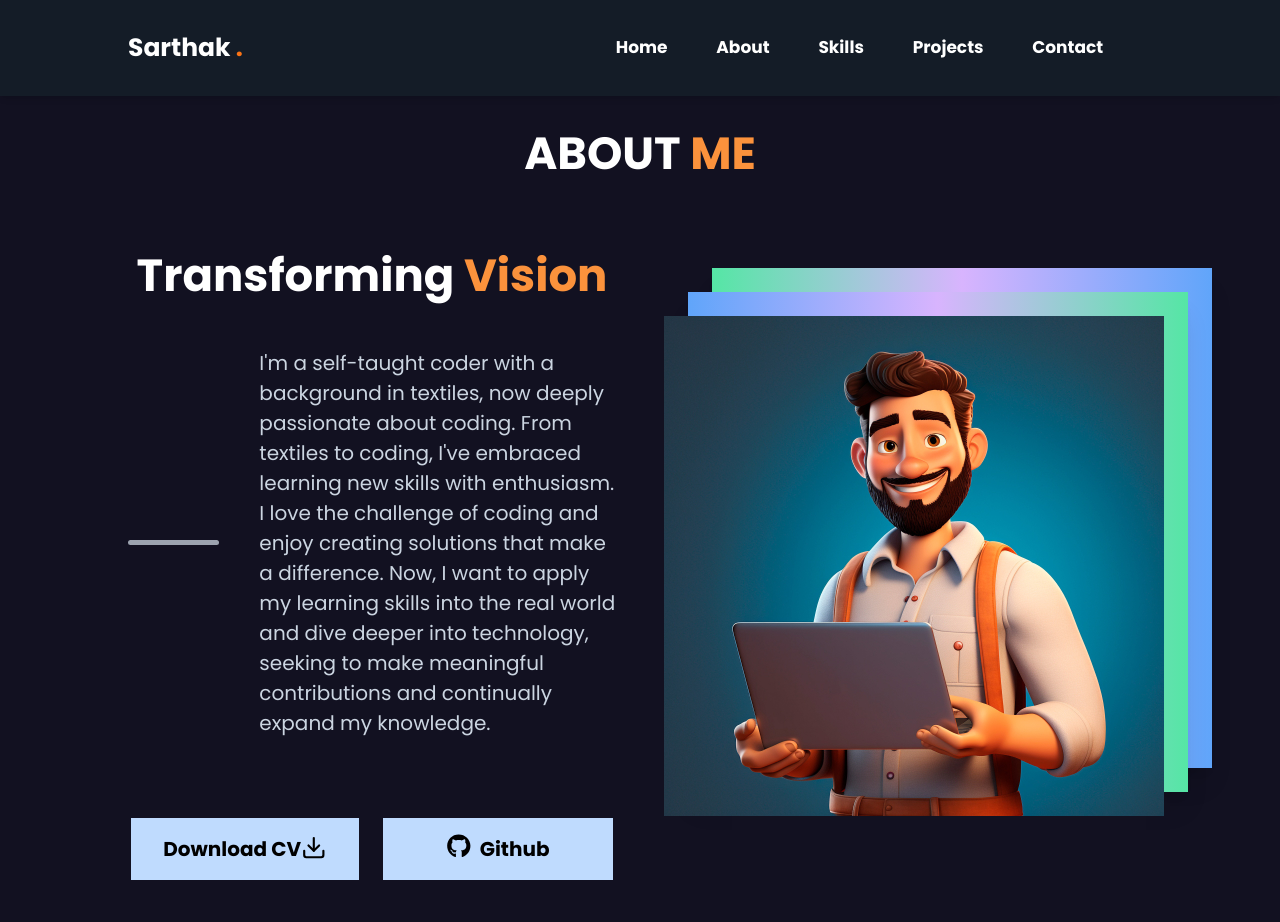
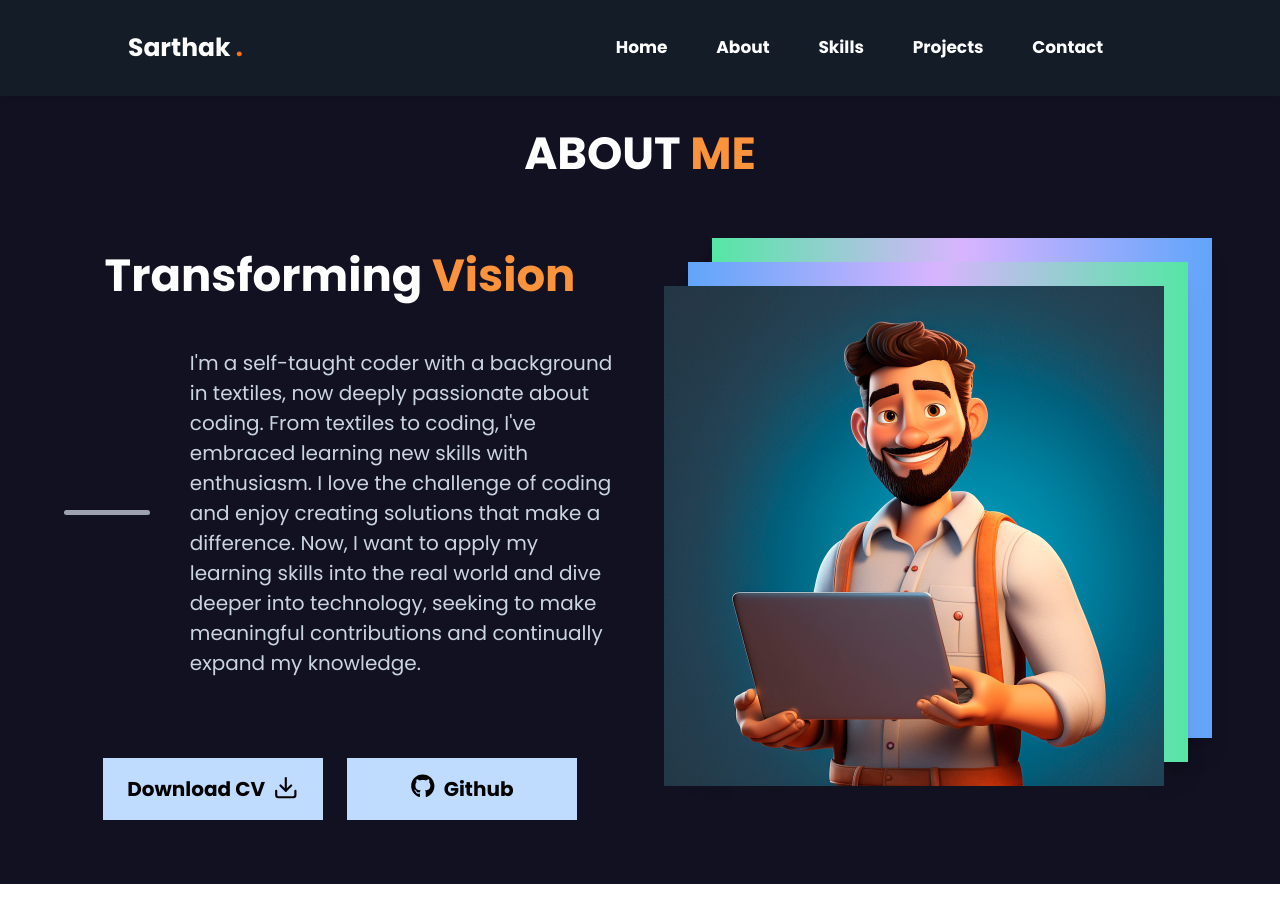
Before and after one commit to Sarthak0085/Portfolio, a Next.js app: page /about in a window 1280 px wide. Shown: the top 922 px of the page. After the commit the page ends 884 px from the top, so only its background shows below. Built offline with nearby package versions, Linux system fonts and the light colour scheme.

Commit message:
responsiveness added

```diff
--- a/components/About/About.tsx
+++ b/components/About/About.tsx
@@ -8,7 +8,7 @@ const About = () => {
   return (
       <div className='bg-[#121121] pt-[4rem] pb-[4rem] md:pt-[4rem]'>
            <h1 className='heading pb-[4rem]'>About <span className='text-orange-400'>Me</span></h1>
-          <div data-aos="fade-right" data-aos-delay="300" className='grid grid-cols-1 1150:grid-cols-2 w-[80%] mx-auto gap-[3rem] lg:justify-start justify-center items-center'>
+          <div data-aos="fade-right" data-aos-delay="300" className='grid grid-cols-1 1150:grid-cols-2 w-[80%] 1150:w-[90%] mx-auto gap-[3rem] lg:justify-start justify-center items-center'>
               <div className='flex items-center mx-auto 1150:mx-0 justify-center 1150:justify-start flex-col'>
                   <h2 className='text-[25px] md:text-[35px] 1150:text-[45px] leading-[2rem] md:leading-[3rem] capitalize
                   mb-[3rem] font-bold text-white'>
@@ -16,7 +16,7 @@ const About = () => {
                   </h2>
                   <div className='mb-[3rem] flex justify-center 1150:justify-start items-center md:space-x-10'>
                   <span className='w-[100px] hidden md:block bg-gray-400 h-[5px] rounded-md'></span>
-                  <p className='text-[20px] text-slate-300 w-[80%]'>
+                  <p className='text-[20px] text-slate-300 w-[80%] 1150:w-[90%]'>
                         I&apos;m a self-taught coder with a background in textiles, now deeply passionate about coding.
                         From textiles to coding, I&apos;ve embraced learning new skills with enthusiasm.
                         I love the challenge of coding and enjoy creating solutions that make a difference. Now, I want to apply
@@ -28,8 +28,8 @@ const About = () => {
                       <a href='images/Sarthak_Resume.pdf'
                           download="Sarthak_Resume.pdf"
                           target='_blank'
-                          className='px-[2rem] hover:bg-orange-400 transition-all duration-200 py-[1rem] text-[20px] font-bold
-                              flex  text-black bg-blue-200 space-x-2'>
+                          className='px-[1.5rem] hover:bg-orange-400 transition-all duration-200 py-[1rem] text-[20px] font-bold
+                              flex text-black bg-blue-200 gap-2'>
                            Download CV
                           <FiDownload className="h-[1.7rem] w-[1.6rem] text-black" />
                       </a>
```
